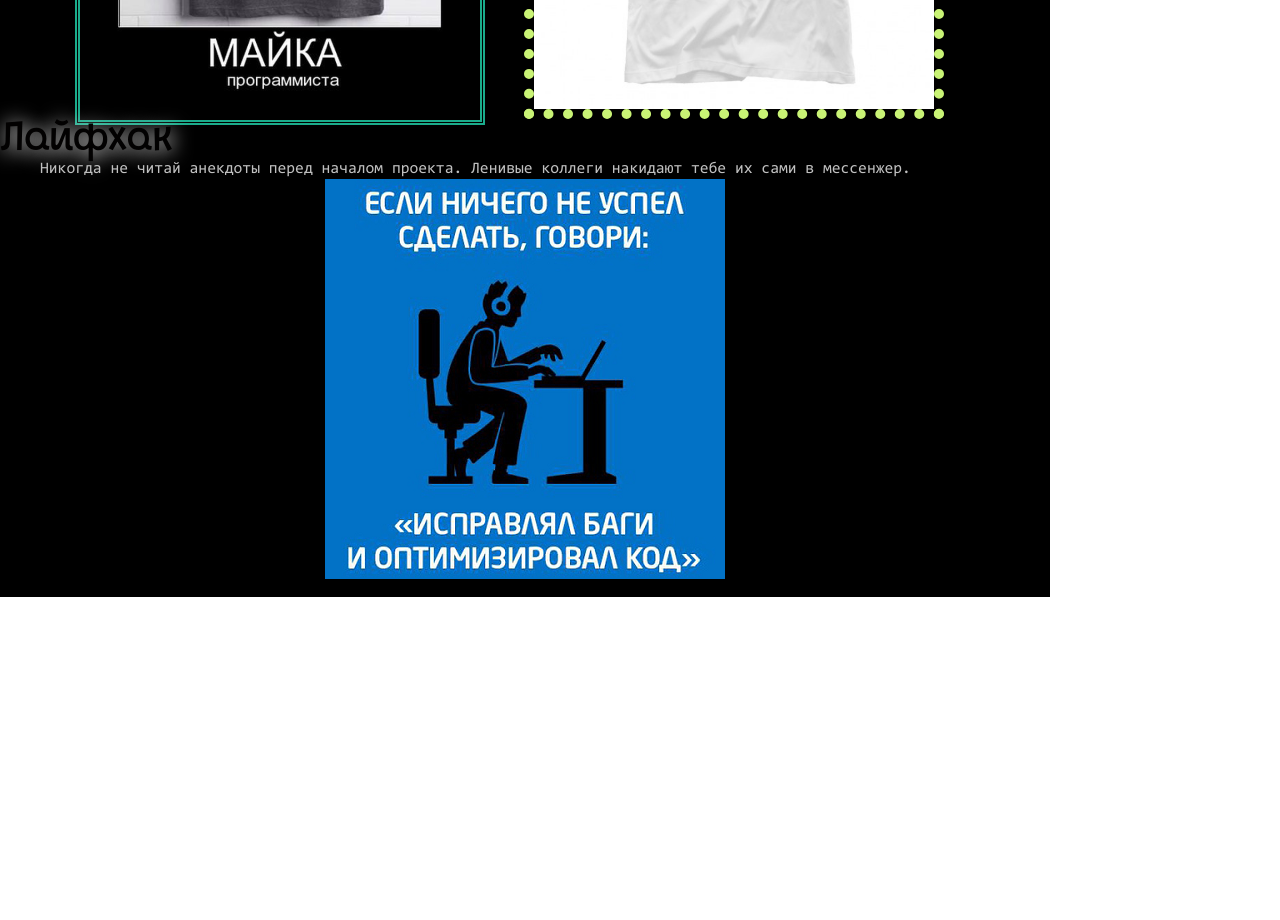
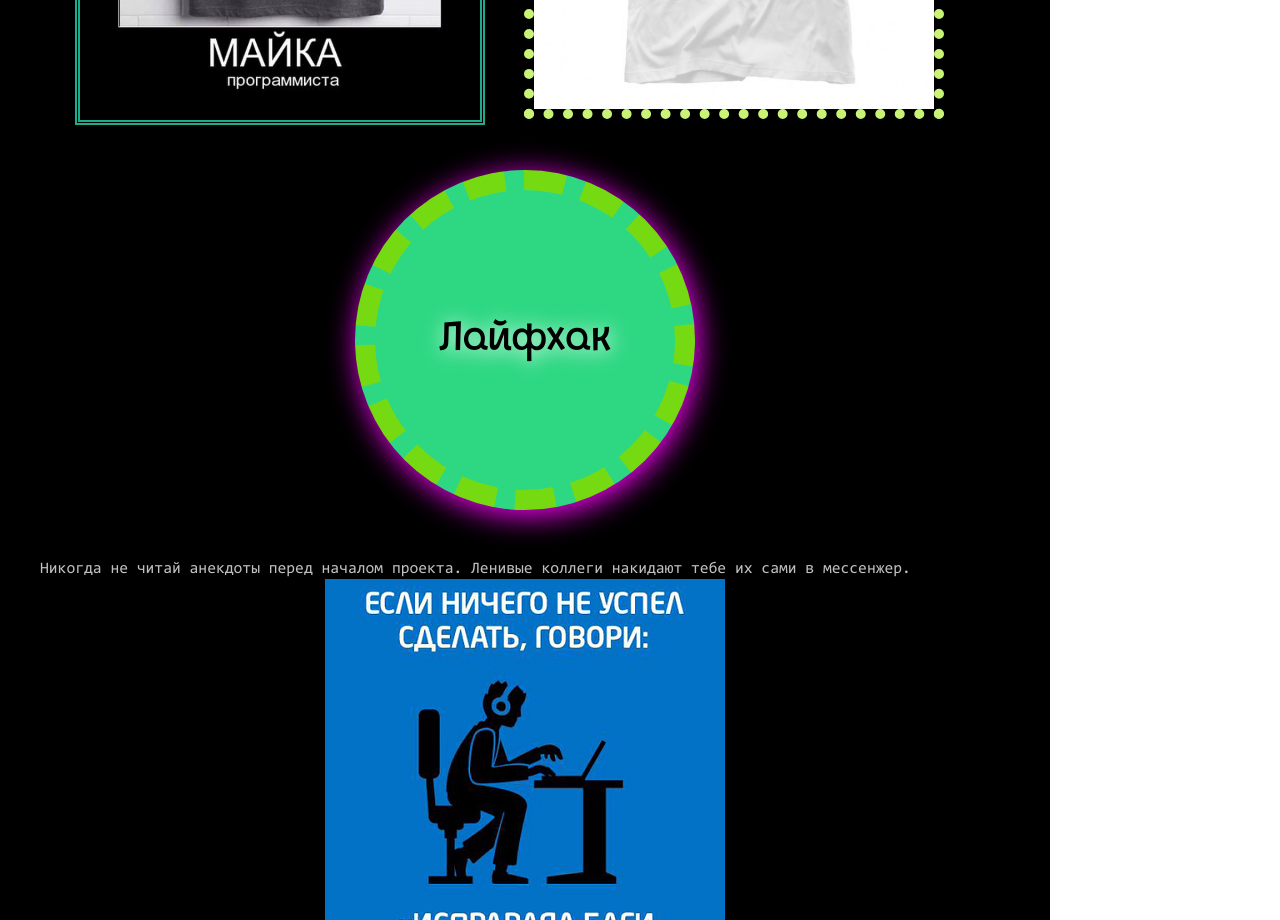
Before and after one commit to trinichka/Humor, a plain HTML site: page index.html in a window 1280 px wide. Shown: the part 6260-7180 px from the top of the page. Before the commit the page ends 6857 px from the top, so only its background shows below. Drawn offline with Linux system fonts and the light colour scheme.

Commit message:
Add files via upload

```diff
--- a/css/style.css
+++ b/css/style.css
@@ -420,8 +420,6 @@ h4 {
 	outline: 5px groove rgb(55, 180, 16);
 }
 
-
-}
 .box7 {
 	border-radius: 50%;
 	background-color: rgb(46, 216, 131);
@@ -437,6 +435,7 @@ h4 {
 	margin-right: auto;
 	box-shadow: 3px 5px 30px fuchsia;
 	margin-bottom: 50px;
+	margin-top: 50px;
 }
 img.pic {
 	display: block;
```
